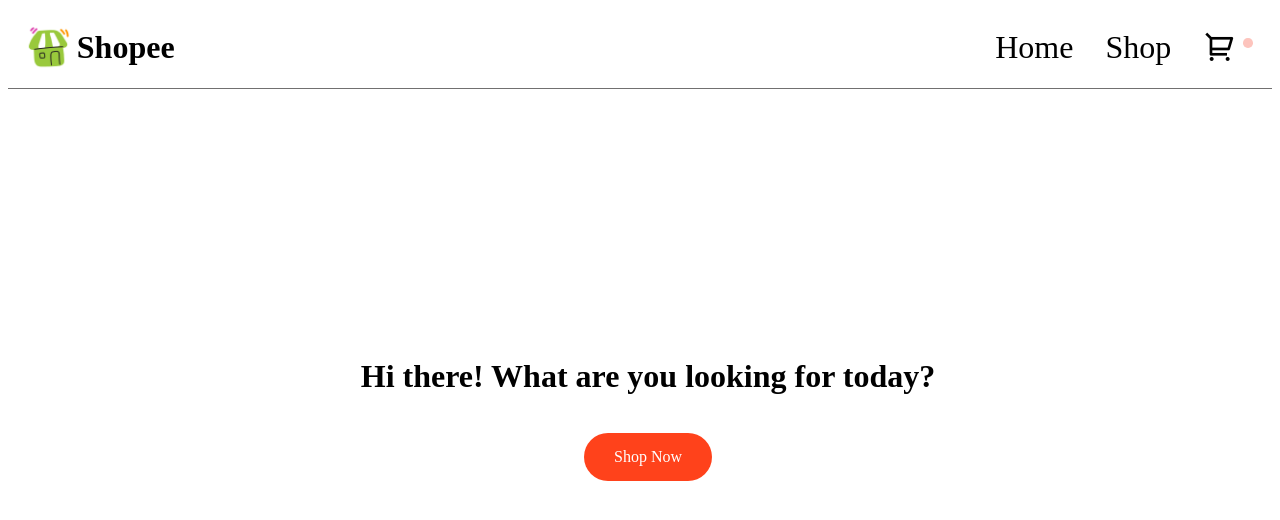
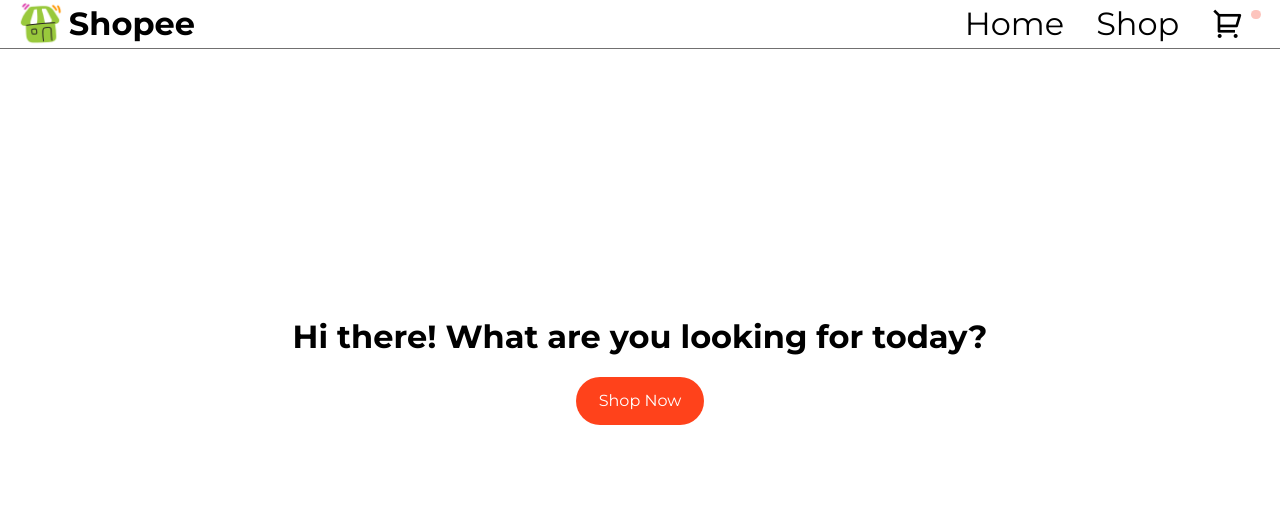
Before and after one commit to nguyensieu-gmer/shopping-cart, a React (Vite) app: page / in a window 1280 px wide. Shown: the top 520 px of the page. Built offline with nearby package versions, Linux system fonts and the light colour scheme.

Commit message:
Add reset

```diff
--- a/src/App.module.css
+++ b/src/App.module.css
@@ -1,3 +1,75 @@
+/*
+  Josh's Custom CSS Reset
+  https://www.joshwcomeau.com/css/custom-css-reset/
+*/
+
+@import url("https://fonts.googleapis.com/css2?family=Dancing+Script:wght@400..700&family=Montserrat:ital,wght@0,100..900;1,100..900&display=swap");
+
+*,
+*::before,
+*::after {
+  box-sizing: border-box;
+}
+
+*:not(dialog) {
+  margin: 0;
+}
+
+@media (prefers-reduced-motion: no-preference) {
+  html {
+    interpolate-size: allow-keywords;
+  }
+}
+
+body {
+  line-height: 1.5;
+  -webkit-font-smoothing: antialiased;
+  font-family: "Montserrat", sans-serif;
+}
+
+img,
+picture,
+video,
+canvas,
+svg {
+  display: block;
+  max-width: 100%;
+}
+
+input,
+button,
+textarea,
+select {
+  font: inherit;
+}
+
+p,
+h1,
+h2,
+h3,
+h4,
+h5,
+h6 {
+  overflow-wrap: break-word;
+}
+
+p {
+  text-wrap: pretty;
+}
+h1,
+h2,
+h3,
+h4,
+h5,
+h6 {
+  text-wrap: balance;
+}
+
+#root,
+#__next {
+  isolation: isolate;
+}
+
 .app_container {
   display: flex;
   flex-direction: column;
```
